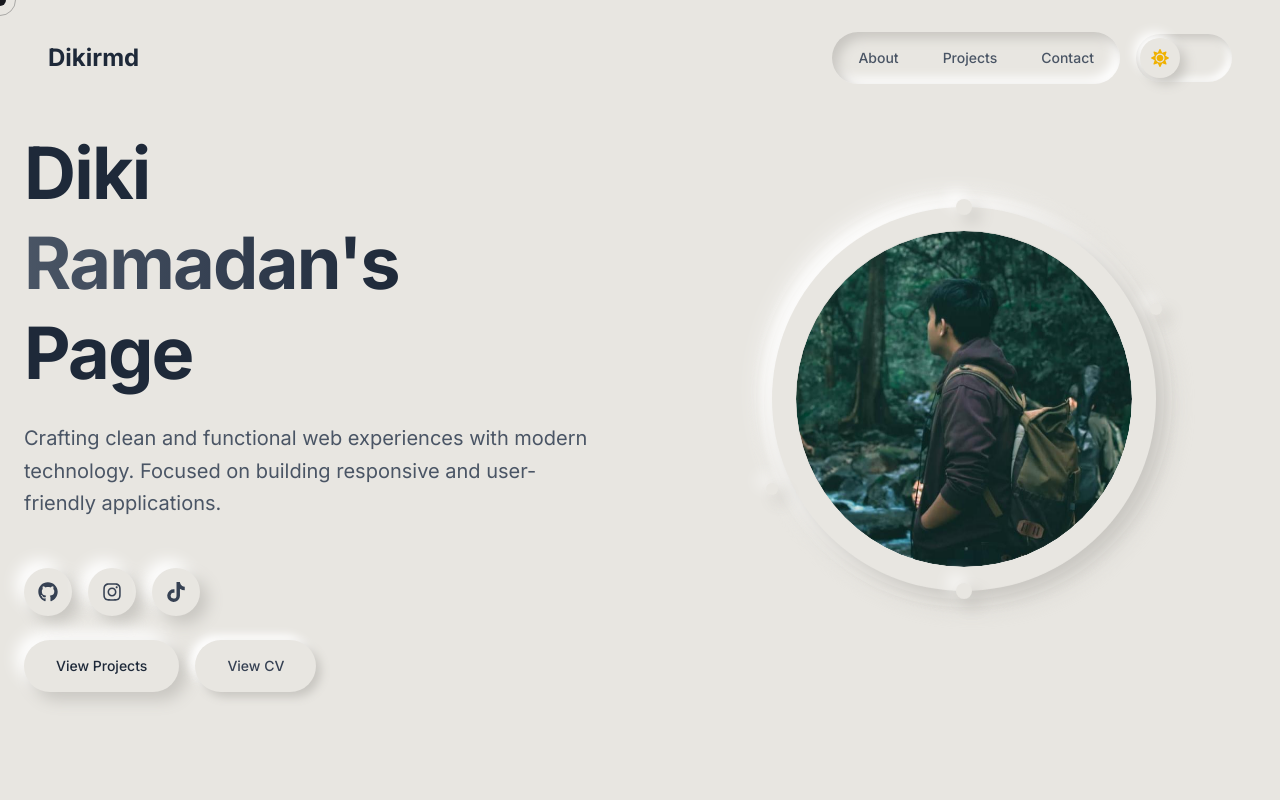
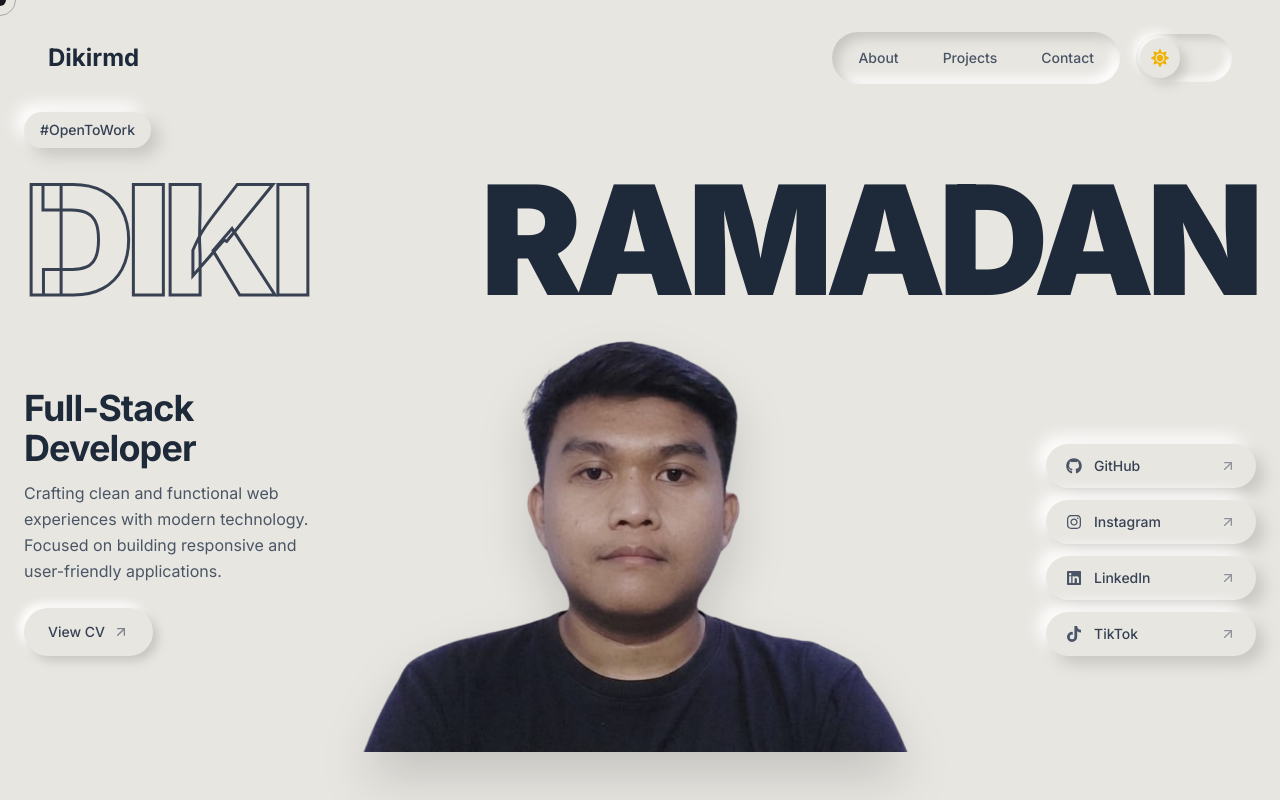
Before and after one commit to dikirmdn/dikirmd, a Next.js app: page / in a window 1280 px wide. Shown: the top 800 px of the page. Built offline with nearby package versions, Linux system fonts and the light colour scheme.

Commit message:
feat(ui): restyle layout hero section

```diff
--- a/src/components/Hero.tsx
+++ b/src/components/Hero.tsx
@@ -2,58 +2,105 @@
 
 import { useEffect, useRef, useState } from 'react';
 import gsap from 'gsap';
-import { FaGithub, FaInstagram, FaTiktok } from 'react-icons/fa6';
+import { FaGithub, FaInstagram, FaTiktok, FaLinkedin } from 'react-icons/fa6';
+import { ArrowUpRight } from 'lucide-react';
 
 export default function Hero() {
-  const titleRef = useRef<HTMLHeadingElement>(null);
-  const subtitleRef = useRef<HTMLParagraphElement>(null);
+  const badgeRef = useRef<HTMLDivElement>(null);
+  const titleRef = useRef<HTMLDivElement>(null);
+  const subtitleRef = useRef<HTMLDivElement>(null);
   const ctaRef = useRef<HTMLDivElement>(null);
   const imageRef = useRef<HTMLDivElement>(null);
   const imageContainerRef = useRef<HTMLDivElement>(null);
+  const socialRef = useRef<HTMLDivElement>(null);
   const [mousePosition, setMousePosition] = useState({ x: 0, y: 0 });
 
   useEffect(() => {
     const ctx = gsap.context(() => {
-      gsap.from(titleRef.current, {
-        opacity: 0,
-        x: -50,
+      if (badgeRef.current) {
+        gsap.fromTo(
+          badgeRef.current,
+          { opacity: 0, y: -20 },
+          {
+            opacity: 1,
+            y: 0,
+            duration: 0.8,
+            ease: 'power3.out',
+            delay: 0.2,
+          }
+        );
+      }
+
+      if (titleRef.current) {
+        gsap.fromTo(
+          titleRef.current,
+          { opacity: 0, y: -50 },
+          {
+            opacity: 1,
+            y: 0,
             duration: 1.2,
             ease: 'power3.out',
             delay: 0.3,
-      });
+          }
+        );
+      }
 
-      gsap.from(subtitleRef.current, {
-        opacity: 0,
-        x: -30,
+      if (subtitleRef.current) {
+        gsap.fromTo(
+          subtitleRef.current,
+          { opacity: 0, x: -50 },
+          {
+            opacity: 1,
+            x: 0,
             duration: 1,
             ease: 'power3.out',
-        delay: 0.6,
-      });
+            delay: 0.5,
+          }
+        );
+      }
 
-      gsap.from(ctaRef.current, {
-        opacity: 0,
-        y: 20,
+      if (ctaRef.current) {
+        gsap.fromTo(
+          ctaRef.current,
+          { opacity: 0, x: -50 },
+          {
+            opacity: 1,
+            x: 0,
             duration: 0.8,
             ease: 'power3.out',
-        delay: 0.9,
-      });
+            delay: 0.7,
+          }
+        );
+      }
 
-      gsap.from(imageRef.current, {
-        opacity: 0,
-        scale: 0.8,
+      if (imageRef.current) {
+        gsap.fromTo(
+          imageRef.current,
+          { opacity: 0, y: 50 },
+          {
+            opacity: 1,
+            y: 0,
             duration: 1.2,
             ease: 'power3.out',
-        delay: 0.5,
-      });
+            delay: 0.4,
+          }
+        );
+      }
 
-      // Floating animation
-      gsap.to(imageRef.current, {
-        y: -20,
-        duration: 2.5,
-        ease: 'power1.inOut',
-        repeat: -1,
-        yoyo: true,
-      });
+      if (socialRef.current && socialRef.current.children.length > 0) {
+        gsap.fromTo(
+          socialRef.current.children,
+          { opacity: 0, x: 50 },
+          {
+            opacity: 1,
+            x: 0,
+            duration: 0.8,
+            stagger: 0.1,
+            ease: 'power3.out',
+            delay: 0.6,
+          }
+        );
+      }
     });
 
     return () => ctx.revert();
@@ -67,7 +114,7 @@ export default function Hero() {
     const x = (e.clientX - rect.left - rect.width / 2) / rect.width;
     const y = (e.clientY - rect.top - rect.height / 2) / rect.height;
 
-    setMousePosition({ x: x * 30, y: y * 30 });
+    setMousePosition({ x: x * 20, y: y * 20 });
   };
 
   const handleMouseLeave = () => {
@@ -86,6 +133,11 @@ export default function Hero() {
       icon: FaInstagram,
     },
     {
+      name: 'LinkedIn',
+      href: 'https://www.linkedin.com/in/diki-ramadan',
+      icon: FaLinkedin,
+    },
+    {
       name: 'TikTok',
       href: 'https://tiktok.com/@dkrmdnnn',
       icon: FaTiktok,
@@ -93,230 +145,104 @@ export default function Hero() {
   ];
 
   return (
-    <section className="relative w-full overflow-hidden">
-      {/* Mobile Layout */}
-      <div className="flex min-h-screen flex-col justify-center px-4 py-20 lg:hidden">
-        {/* Text Content - Mobile */}
-        <div className="z-10 mb-12 text-center">
-          <h1
-            ref={titleRef}
-            className="mb-4 text-5xl font-bold leading-tight tracking-tight text-gray-800 dark:text-gray-100 sm:text-6xl"
+    <section className="relative min-h-screen w-full overflow-hidden px-4 sm:px-6 pt-24 pb-12 lg:pt-28 lg:pb-16 flex flex-col justify-between max-w-7xl mx-auto">
+      {/* Top Bar / Status Badge Pill */}
+      <div className="hidden md:block w-full items-center justify-between mb-2 lg:mb-4 z-10">
+        <div
+          ref={badgeRef}
+          className="neo-raised inline-flex items-center gap-2.5 rounded-full px-4 py-2 text-xs sm:text-sm font-medium text-gray-700 dark:text-gray-300"
         >
-            Diki
-            <br />
-            <span className="bg-gradient-to-r from-gray-600 via-gray-700 to-gray-800 dark:from-gray-300 dark:via-gray-400 dark:to-gray-200 bg-clip-text text-transparent">
-              Ramadan's
-            </span>
-            <br />
-            Page
-          </h1>
-
-          <p
-            ref={subtitleRef}
-            className="mb-8 text-sm leading-relaxed text-gray-600 dark:text-gray-400 sm:text-base"
-          >
-            Crafting elegant digital experiences with modern technology.
-          </p>
-
-          <div ref={ctaRef} className="flex flex-col items-center gap-6">
-            {/* Social Icons - Mobile */}
-            <div className="flex items-center justify-center gap-4">
-              {socialLinks.map((item) => {
-                const Icon = item.icon;
-                return (
-                  <a
-                    key={item.name}
-                    href={item.href}
-                    target="_blank"
-                    rel="noopener noreferrer"
-                    aria-label={item.name}
-                    className="neo-raised neo-hover flex h-12 w-12 items-center justify-center rounded-full text-gray-700 dark:text-gray-300 transition-all duration-300 hover:scale-110"
-                  >
-                    <Icon className="h-5 w-5" />
-                  </a>
-                );
-              })}
+          #OpenToWork
+        </div>
       </div>
 
-            {/* CTA Buttons - Mobile */}
-            <div className="flex flex-col w-full gap-3">
-              <a
-                href="#projects"
-                className="neo-raised neo-hover rounded-full px-6 py-3 text-sm font-medium text-gray-800 dark:text-gray-100 transition-all duration-300"
+      {/* Main Hero Header Title - Spanning Full Width */}
+      <div
+        ref={titleRef}
+        className="w-full flex flex-col sm:flex-row items-center justify-between gap-2 sm:gap-4 mt-0 mb-6 sm:mb-8 lg:mb-12 z-10 select-none"
       >
-                View Projects
-              </a>
+        <h1 className="font-black uppercase tracking-tighter leading-none text-6xl sm:text-7xl md:text-8xl lg:text-[8rem] xl:text-[9.5rem] 2xl:text-[11rem] text-transparent [-webkit-text-stroke:2px_#374151] dark:[-webkit-text-stroke:2px_#e5e7eb] lg:[-webkit-text-stroke:3px_#374151] dark:lg:[-webkit-text-stroke:3px_#e5e7eb]">
+          DIKI
+        </h1>
+        <h1 className="font-black uppercase tracking-tighter leading-none text-6xl sm:text-7xl md:text-8xl lg:text-[8rem] xl:text-[9.5rem] 2xl:text-[11rem] text-gray-800 dark:text-gray-100">
+          RAMADAN
+        </h1>
+      </div>
+
+      {/* 3-Column Layout Grid */}
+      <div className="grid grid-cols-1 lg:grid-cols-12 gap-6 lg:gap-4 items-end w-full mt-4 lg:mt-6 relative z-20">
+        {/* Left Column: Role, Description, CTA */}
+        <div className="lg:col-span-3 flex flex-col items-center lg:items-start text-center lg:text-left z-20 order-2 lg:order-1 pb-8 lg:pb-24">
+          <div ref={subtitleRef} className="max-w-md ">
+            <h2 className="text-2xl sm:text-3xl lg:text-4xl font-bold text-gray-800 dark:text-gray-100 tracking-tight mb-3">
+              Full-Stack Developer
+            </h2>
+            <p className="text-sm sm:text-base text-gray-600 dark:text-gray-400 leading-relaxed mb-6">
+              Crafting clean and functional web experiences with modern technology. Focused on building responsive and user-friendly applications.
+            </p>
+          </div>
+
+          <div ref={ctaRef} className="flex flex-wrap items-center justify-center lg:justify-start gap-3 w-full sm:w-auto">
+
+
             <a
               href="/cv.pdf"
               target="_blank"
               rel="noopener noreferrer"
-                className="neo-flat rounded-full px-6 py-3 text-sm font-medium text-gray-700 dark:text-gray-300 transition-all duration-300 hover:neo-hover"
+              className="neo-flat neo-hover group inline-flex items-center justify-center gap-2 rounded-full px-6 py-3.5 text-sm font-medium text-gray-700 dark:text-gray-300 transition-all duration-300 hover:scale-105"
             >
-                View CV
+              <span>View CV</span>
+              <ArrowUpRight className="h-4 w-4 opacity-60 transition-transform duration-300 group-hover:opacity-100 group-hover:translate-x-0.5 group-hover:-translate-y-0.5" />
             </a>
           </div>
         </div>
-        </div>
 
-        {/* Profile Image - Mobile */}
+        {/* Center Column: Portrait Image (overlapping the giant title text) */}
         <div
           ref={imageContainerRef}
-          className="relative mx-auto w-64 h-64"
+          className="lg:col-span-6 flex justify-center items-end relative z-30 order-1 lg:order-2 -mt-4 sm:-mt-8 lg:-mt-16 xl:-mt-24 2xl:-mt-28"
           onMouseMove={handleMouseMove}
           onMouseLeave={handleMouseLeave}
         >
           <div
             ref={imageRef}
-            className="relative w-full h-full group cursor-pointer"
-            style={{
-              transform: `translate(${mousePosition.x}px, ${mousePosition.y}px)`,
-              transition: 'transform 0.3s ease-out',
-            }}
+            className="relative flex justify-center items-end group cursor-pointer"
           >
-            {/* Animated rings */}
-            <div className="absolute inset-0 rounded-full animate-ping-slow opacity-20 neo-raised"></div>
-            <div className="absolute inset-0 rounded-full animate-pulse-slow opacity-30 neo-flat"></div>
-
-            {/* Main image container */}
-            <div className="relative neo-raised rounded-full p-4 w-full h-full overflow-hidden transition-all duration-500 group-hover:scale-110 group-hover:neo-hover">
-              <div className="relative w-full h-full rounded-full overflow-hidden">
             <img
-                  src="/profile.jpeg"
+              src="/hero-img.png"
               alt="Diki Ramadan"
-                  className="w-full h-full object-cover rounded-full transition-transform duration-700 group-hover:scale-110 group-hover:rotate-3"
+              className="w-[320px] sm:w-[420px] md:w-[500px] lg:w-[620px] xl:w-[720px] 2xl:w-[820px] max-w-none h-auto object-contain transition-transform duration-500 group-hover:scale-[1.02] drop-shadow-2xl"
             />
-                {/* Shine effect on hover */}
-                <div className="absolute inset-0 rounded-full opacity-0 group-hover:opacity-100 transition-opacity duration-500 pointer-events-none"
-                  style={{
-                    background: 'radial-gradient(circle at 30% 30%, rgba(255,255,255,0.3) 0%, transparent 60%)',
-                  }}
-                ></div>
           </div>
         </div>
 
-            {/* Decorative orbiting dots */}
-            <div className="absolute inset-0 animate-spin-slow">
-              <div className="absolute top-0 left-1/2 w-3 h-3 -ml-1.5 -mt-1.5 neo-raised rounded-full bg-gray-300"></div>
-            </div>
-            <div className="absolute inset-0 animate-spin-reverse-slow">
-              <div className="absolute bottom-0 left-1/2 w-3 h-3 -ml-1.5 -mb-1.5 neo-raised rounded-full bg-gray-400"></div>
-            </div>
-          </div>
-        </div>
-      </div>
-
-      {/* Desktop Layout */}
-      <div className="mx-auto hidden min-h-screen max-w-7xl grid-cols-2 items-center gap-16 px-6 py-32 lg:grid">
-        {/* Text Content - Desktop */}
-        <div className="z-10 flex flex-col justify-center">
-          <h1
-            ref={titleRef}
-            className="mb-6 text-7xl font-bold leading-tight tracking-tight text-gray-800 dark:text-gray-100 md:text-7xl"
+        {/* Right Column: Social Links Stack */}
+        <div className="lg:col-span-3 flex flex-col items-center lg:items-end justify-center z-20 order-3 w-full pb-8 lg:pb-24">
+          <div
+            ref={socialRef}
+            className="flex flex-row lg:flex-col gap-3 justify-center items-center w-full max-w-xs lg:max-w-[190px] xl:max-w-[210px]"
           >
-            Diki
-            <br />
-            <span className="bg-gradient-to-r from-gray-600 via-gray-700 to-gray-800 dark:from-gray-300 dark:via-gray-400 dark:to-gray-200 bg-clip-text text-transparent">
-              Ramadan's
-            </span>
-            <br />
-            Page
-          </h1>
-
-          <p
-            ref={subtitleRef}
-            className="mb-12 max-w-xl text-xl leading-relaxed text-gray-600 dark:text-gray-400"
-          >
-            Crafting clean and functional web experiences with modern technology.
-            Focused on building responsive and user-friendly applications.
-          </p>
-
-          <div ref={ctaRef} className="flex flex-col gap-6">
-            {/* Social Icons - Desktop */}
-            <div className="flex items-center gap-4">
             {socialLinks.map((item) => {
               const Icon = item.icon;
               return (
+                <div key={item.name} className="w-auto sm:w-full">
                   <a
-                    key={item.name}
                     href={item.href}
                     target="_blank"
                     rel="noopener noreferrer"
+                    title={item.name}
                     aria-label={item.name}
-                    className="neo-raised neo-hover flex h-12 w-12 items-center justify-center rounded-full text-gray-700 dark:text-gray-300 transition-all duration-300 hover:scale-110"
+                    className="neo-raised neo-hover group flex items-center justify-center sm:justify-between rounded-full p-3.5 sm:px-5 sm:py-3 text-sm font-medium text-gray-700 dark:text-gray-300 transition-all duration-300 hover:scale-105 hover:text-gray-900 dark:hover:text-white w-11 h-11 sm:w-full sm:h-auto"
                   >
-                    <Icon className="h-5 w-5" />
+                    <span className="flex items-center gap-3">
+                      <Icon className="h-5 w-5 sm:h-4 sm:w-4 text-gray-600 dark:text-gray-400 group-hover:text-gray-900 dark:group-hover:text-white transition-colors" />
+                      <span className="hidden sm:inline">{item.name}</span>
+                    </span>
+                    <ArrowUpRight className="hidden sm:block h-4 w-4 opacity-50 group-hover:opacity-100 group-hover:translate-x-0.5 group-hover:-translate-y-0.5 transition-all" />
                   </a>
+                </div>
               );
             })}
-            </div>
-
-            {/* CTA Buttons - Desktop */}
-            <div className="flex gap-4">
-              <a
-                href="#projects"
-                className="neo-raised neo-hover rounded-full px-8 py-4 text-sm font-medium text-gray-800 dark:text-gray-100 transition-all duration-300"
-              >
-                View Projects
-              </a>
-              <a
-                href="/cv.pdf"
-                target="_blank"
-                rel="noopener noreferrer"
-                className="neo-flat rounded-full px-8 py-4 text-sm font-medium text-gray-700 dark:text-gray-300 transition-all duration-300 hover:neo-hover"
-              >
-                View CV
-              </a>
-            </div>
-          </div>
-        </div>
-
-        {/* Profile Image - Desktop */}
-        <div
-          ref={imageContainerRef}
-          className="relative flex justify-center"
-          onMouseMove={handleMouseMove}
-          onMouseLeave={handleMouseLeave}
-        >
-          <div
-            ref={imageRef}
-            className="relative w-96 h-96 group cursor-pointer"
-            style={{
-              transform: `translate(${mousePosition.x}px, ${mousePosition.y}px)`,
-              transition: 'transform 0.3s ease-out',
-            }}
-          >
-            {/* Animated outer rings */}
-            <div className="absolute -inset-4 rounded-full animate-ping-slow opacity-20 neo-raised"></div>
-            <div className="absolute -inset-2 rounded-full animate-pulse-slow opacity-30 neo-flat"></div>
-
-            {/* Main image container */}
-            <div className="relative neo-raised rounded-full p-6 w-full h-full transition-all duration-500 group-hover:scale-105 group-hover:neo-hover">
-              <div className="neo-pressed rounded-full w-full h-full overflow-hidden">
-                <div className="relative w-full h-full rounded-full overflow-hidden">
-                  <img
-                    src="/profile.jpeg"
-                    alt="Diki Ramadan"
-                    className="w-full h-full object-cover rounded-full transition-transform duration-700 group-hover:scale-110 group-hover:rotate-2"
-                  />
-                  {/* Shine effect on hover */}
-                  <div className="absolute inset-0 rounded-full opacity-0 group-hover:opacity-100 transition-opacity duration-500 pointer-events-none"
-                    style={{
-                      background: 'radial-gradient(circle at 30% 30%, rgba(255,255,255,0.3) 0%, transparent 60%)',
-                    }}
-                  ></div>
-                </div>
-              </div>
-            </div>
-
-            {/* Decorative orbiting dots */}
-            <div className="absolute inset-0 animate-spin-slow">
-              <div className="absolute top-0 left-1/2 w-4 h-4 -ml-2 -mt-2 neo-raised rounded-full bg-gray-300"></div>
-              <div className="absolute top-1/4 right-0 w-3 h-3 -mr-1.5 neo-raised rounded-full bg-gray-200"></div>
-            </div>
-            <div className="absolute inset-0 animate-spin-reverse-slow">
-              <div className="absolute bottom-0 left-1/2 w-4 h-4 -ml-2 -mb-2 neo-raised rounded-full bg-gray-400"></div>
-              <div className="absolute bottom-1/4 left-0 w-3 h-3 -ml-1.5 neo-raised rounded-full bg-gray-300"></div>
-            </div>
           </div>
         </div>
       </div>
--- a/src/components/Projects.tsx
+++ b/src/components/Projects.tsx
@@ -59,7 +59,7 @@ export default function Projects() {
     <section id="projects" className="relative min-h-screen px-6 py-32">
       <div className="mx-auto max-w-7xl relative z-10">
         <h2 className="mb-16 text-center text-5xl font-bold text-gray-800 dark:text-gray-100 md:text-6xl">
-          Recent <span className="text-gray-600 dark:text-gray-400">Projects</span>
+          Selected <span className="text-gray-600 dark:text-gray-400">Projects</span>
         </h2>
 
         <div ref={containerRef} className="grid gap-8 md:grid-cols-2">
```
Also changed, not shown: public/hero-img.png (added), public/profile.jpeg (deleted). Lines whose indentation alone changed are shown as unchanged.
